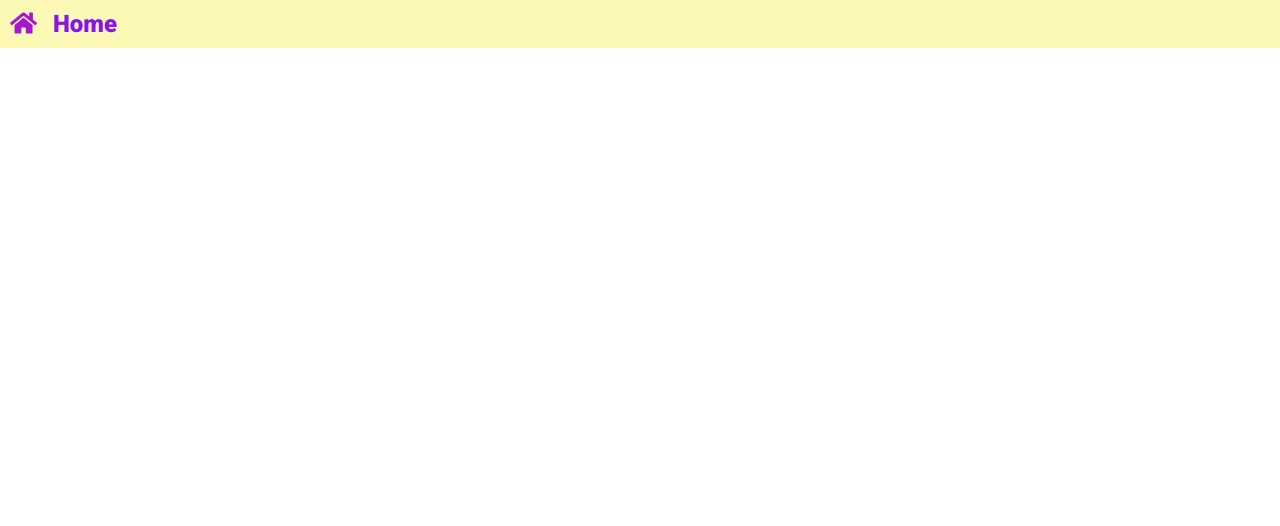
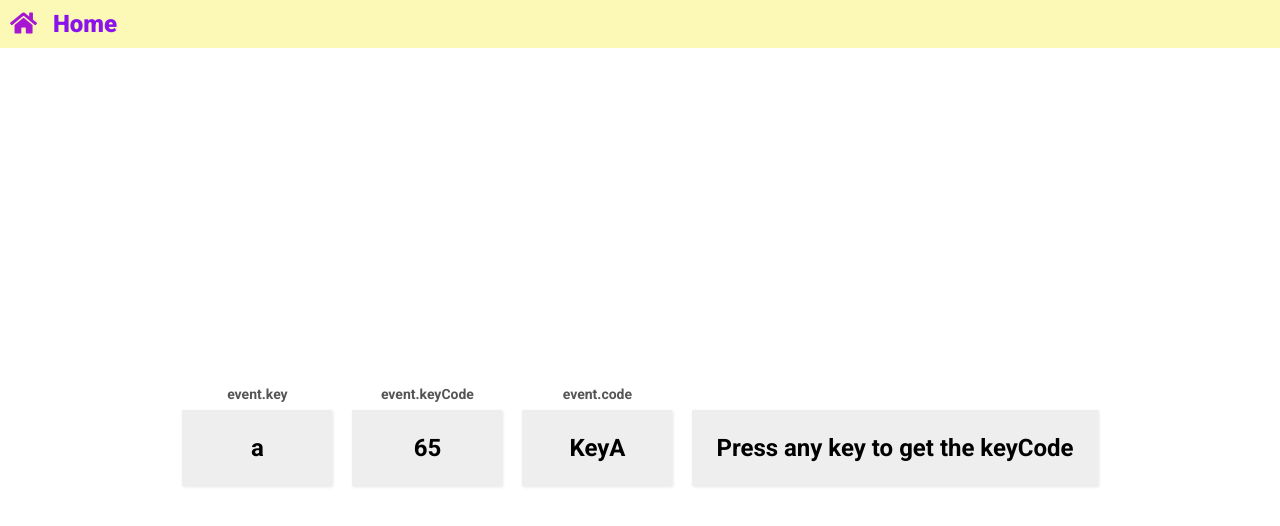
Before and after one commit to namnguyen191/fifty-projects, an Angular app: page /day-eleven in a window 1280 px wide. Before the commit this address led to /. Shown: the top 526 px of the page. Built offline with nearby package versions, Linux system fonts and the light colour scheme; a web font is replaced by a local one.

Commit message:
Add day-eleven

```diff
--- a/package.json
+++ b/package.json
@@ -3,7 +3,7 @@
   "version": "0.0.0",
   "scripts": {
     "ng": "ng",
-    "start": "ng serve",
+    "start": "ng serve --port 4202",
     "build": "ng build",
     "watch": "ng build --watch --configuration development",
     "test": "ng test"
--- a/src/app/app-routing.module.ts
+++ b/src/app/app-routing.module.ts
@@ -25,6 +25,7 @@ const routes: Routes = [
   { path: 'day-eight', loadChildren: () => import('./day-eight/day-eight.module').then(m => m.DayEightModule) },
   { path: 'day-nine', loadChildren: () => import('./day-nine/day-nine.module').then(m => m.DayNineModule) },
   { path: 'day-ten', loadChildren: () => import('./day-ten/day-ten.module').then(m => m.DayTenModule) },
+  { path: 'day-eleven', loadChildren: () => import('./day-eleven/day-eleven.module').then(m => m.DayElevenModule) },
 ];
 
 @NgModule({
--- /dev/null
+++ b/src/app/day-eleven/day-eleven-routing.module.ts
@@ -0,0 +1,11 @@
+import { NgModule } from '@angular/core';
+import { RouterModule, Routes } from '@angular/router';
+import { DayElevenComponent } from './day-eleven.component';
+
+const routes: Routes = [{ path: '', component: DayElevenComponent }];
+
+@NgModule({
+  imports: [RouterModule.forChild(routes)],
+  exports: [RouterModule]
+})
+export class DayElevenRoutingModule { }
--- /dev/null
+++ b/src/app/day-eleven/day-eleven.component.html
@@ -0,0 +1,17 @@
+<div class="day-eleven-container">
+  <div id="insert">
+    <div class="key">
+      {{ eventKey }}
+      <small>event.key </small>
+    </div>
+    <div class="key">
+      {{ eventKeyCode }}
+      <small>event.keyCode</small>
+    </div>
+    <div class="key">
+      {{ eventCode }}
+      <small>event.code</small>
+    </div>
+    <div class="key">Press any key to get the keyCode</div>
+  </div>
+</div>
--- /dev/null
+++ b/src/app/day-eleven/day-eleven.component.scss
@@ -0,0 +1,32 @@
+.day-eleven-container {
+  height: 100vh;
+  display: flex;
+  align-items: center;
+  justify-content: center;
+  text-align: center;
+
+  .key {
+    border: 1px solod #999;
+    background-color: #eee;
+    box-shadow: 1px 1px 3px rgba(0, 0, 0, 0.1);
+    display: inline-flex;
+    align-items: center;
+    font-size: 1.5rem;
+    padding: 1.5rem;
+    flex-direction: column;
+    margin: 10px;
+    font-weight: bold;
+    min-width: 150px;
+    position: relative;
+
+    small {
+      position: absolute;
+      top: -24px;
+      left: 0;
+      text-align: center;
+      width: 100%;
+      color: #555;
+      font-size: 14px;
+    }
+  }
+}
--- /dev/null
+++ b/src/app/day-eleven/day-eleven.component.ts
@@ -0,0 +1,26 @@
+import { Component, HostListener, OnInit } from '@angular/core';
+import { Title } from '@angular/platform-browser';
+
+@Component({
+  selector: 'app-day-eleven',
+  templateUrl: './day-eleven.component.html',
+  styleUrls: ['./day-eleven.component.scss'],
+})
+export class DayElevenComponent implements OnInit {
+  eventKey: string = 'a';
+  eventKeyCode: string = '65';
+  eventCode: string = 'KeyA';
+
+  constructor(private readonly titleService: Title) {}
+
+  @HostListener('window:keydown', ['$event'])
+  onResize(event: KeyboardEvent) {
+    this.eventKey = event.key;
+    this.eventKeyCode = event.keyCode.toString();
+    this.eventCode = event.code;
+  }
+
+  ngOnInit(): void {
+    this.titleService.setTitle('Fifty Projects - Day 11');
+  }
+}
--- a/src/app/home/home.component.html
+++ b/src/app/home/home.component.html
@@ -78,4 +78,12 @@
     description="Dad Jokes fetch from external API"
   >
   </app-project-card>
+
+  <app-project-card
+    routerLink="day-eleven"
+    title="Day 11"
+    imgUrl="assets/images/day-eleven-snippet.png"
+    description="Tracking Keyboard by listening to window event"
+  >
+  </app-project-card>
 </div>
```
Also changed, not shown: src/app/day-eleven/day-eleven.module.ts (added, +17 -0 lines), src/assets/images/day-eleven-snippet.png (added), 1 other file (tests, documents, lock files or other folders).
